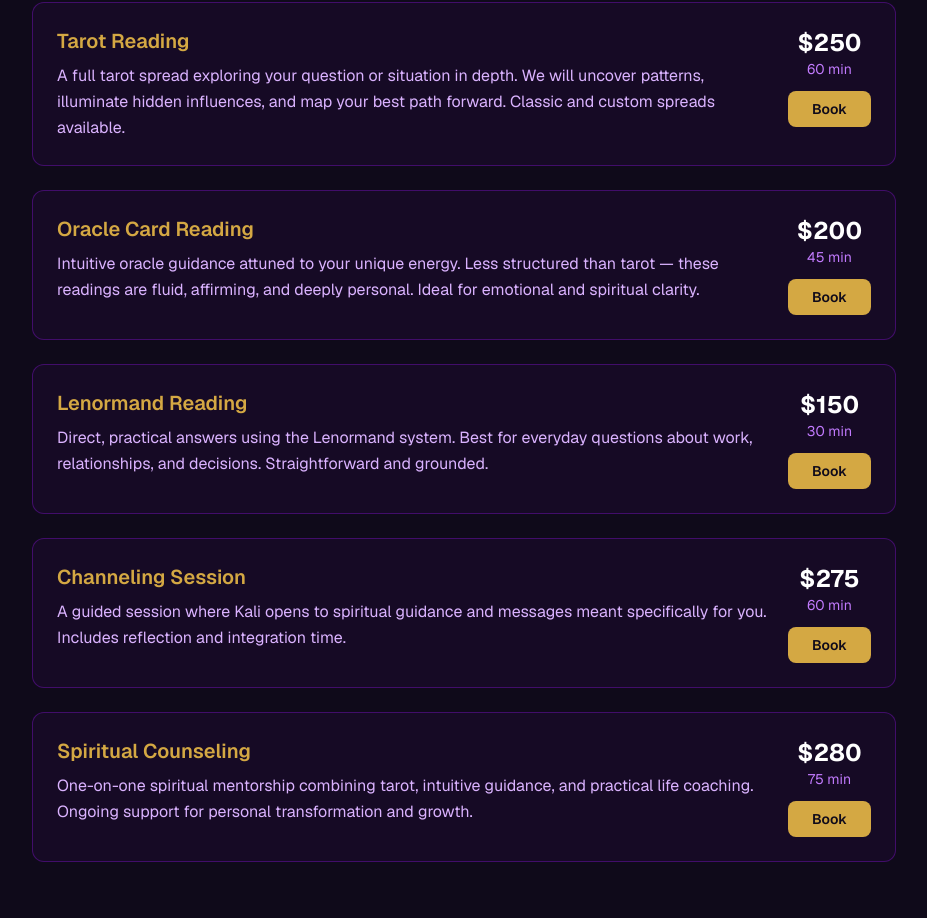
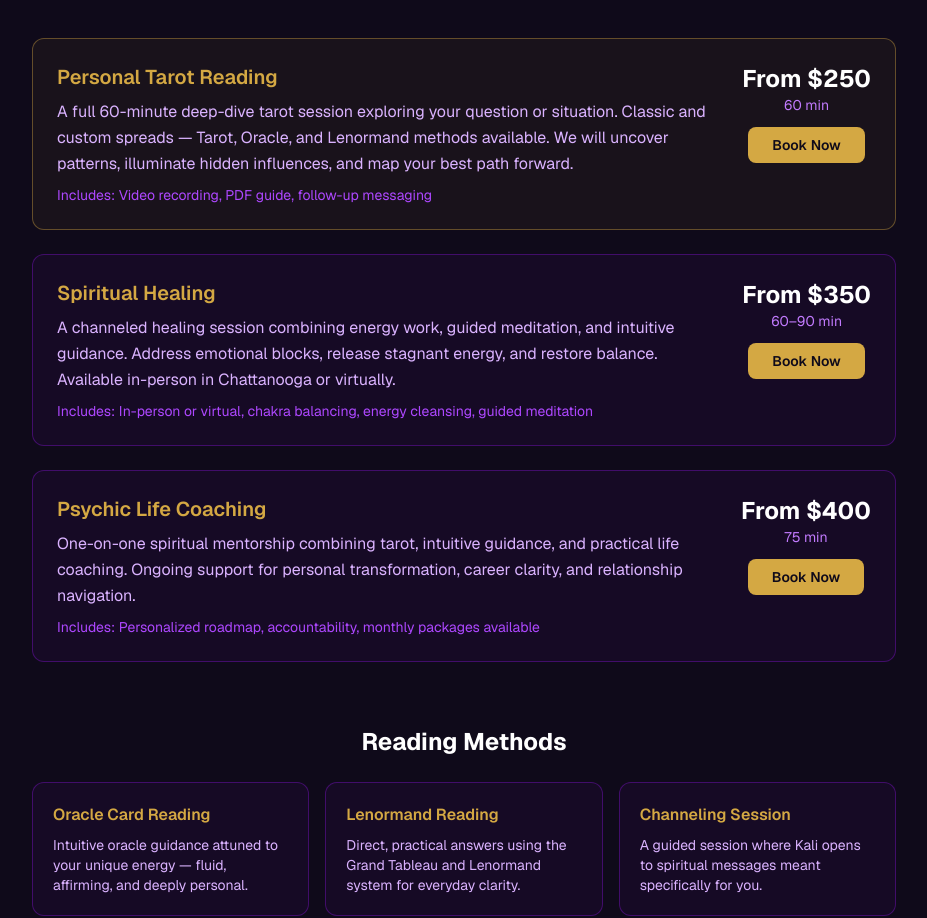
Before and after one commit to Randi-Agent/kalimeister-promo, a Next.js app: page /readings in a window 1280 px wide. Shown: the part 267-1185 px from the top of the page, without its empty margins (176-1103 px from the left). Built offline with nearby package versions, Linux system fonts and the light colour scheme.

Commit message:
fix: align readings page pricing with marketing plan (//)

```diff
--- a/src/app/readings/page.tsx
+++ b/src/app/readings/page.tsx
@@ -1,69 +1,76 @@
 import { Metadata } from "next"
 
 export const metadata: Metadata = {
-  title: "Tarot & Oracle Readings | Kali Meister",
-  description: "Transformative tarot, oracle, Lenormand, channeling, and spiritual counseling sessions with Kali Meister. Virtual and in-person readings available.",
+  title: "Tarot Readings & Spiritual Services | Kali Meister",
+  description: "Personal tarot readings, spiritual healing, and psychic life coaching with Kali Meister. Chattanooga, TN and virtual worldwide. Sessions from $250.",
 }
 
 const readings = [
   {
-    title: "Tarot Reading",
+    title: "Personal Tarot Reading",
+    price: "From $250",
     duration: "60 min",
-    price: "$250",
-    description: "A full tarot spread exploring your question or situation in depth. We will uncover patterns, illuminate hidden influences, and map your best path forward. Classic and custom spreads available.",
+    includes: "Video recording, PDF guide, follow-up messaging",
+    description: "A full 60-minute deep-dive tarot session exploring your question or situation. Classic and custom spreads — Tarot, Oracle, and Lenormand methods available. We will uncover patterns, illuminate hidden influences, and map your best path forward.",
+    primary: true,
   },
   {
-    title: "Oracle Card Reading",
-    duration: "45 min",
-    price: "$200",
-    description: "Intuitive oracle guidance attuned to your unique energy. Less structured than tarot — these readings are fluid, affirming, and deeply personal. Ideal for emotional and spiritual clarity.",
+    title: "Spiritual Healing",
+    price: "From $350",
+    duration: "60–90 min",
+    includes: "In-person or virtual, chakra balancing, energy cleansing, guided meditation",
+    description: "A channeled healing session combining energy work, guided meditation, and intuitive guidance. Address emotional blocks, release stagnant energy, and restore balance. Available in-person in Chattanooga or virtually.",
   },
   {
-    title: "Lenormand Reading",
-    duration: "30 min",
-    price: "$150",
-    description: "Direct, practical answers using the Lenormand system. Best for everyday questions about work, relationships, and decisions. Straightforward and grounded.",
+    title: "Psychic Life Coaching",
+    price: "From $400",
+    duration: "75 min",
+    includes: "Personalized roadmap, accountability, monthly packages available",
+    description: "One-on-one spiritual mentorship combining tarot, intuitive guidance, and practical life coaching. Ongoing support for personal transformation, career clarity, and relationship navigation.",
   },
-  {
-    title: "Channeling Session",
-    duration: "60 min",
-    price: "$275",
-    description: "A guided session where Kali opens to spiritual guidance and messages meant specifically for you. Includes reflection and integration time.",
-  },
-  {
-    title: "Spiritual Counseling",
-    duration: "75 min",
-    price: "$280",
-    description: "One-on-one spiritual mentorship combining tarot, intuitive guidance, and practical life coaching. Ongoing support for personal transformation and growth.",
-  },
+]
+
+const addOns = [
+  { title: "Oracle Card Reading", desc: "Intuitive oracle guidance attuned to your unique energy — fluid, affirming, and deeply personal." },
+  { title: "Lenormand Reading", desc: "Direct, practical answers using the Grand Tableau and Lenormand system for everyday clarity." },
+  { title: "Channeling Session", desc: "A guided session where Kali opens to spiritual messages meant specifically for you." },
 ]
 
 export default function ReadingsPage() {
   return (
     <main className="max-w-4xl mx-auto px-4 py-16">
       <h1 className="text-4xl md:text-5xl font-bold text-white mb-4 text-center">Readings &amp; Sessions</h1>
-      <p className="text-lg text-purple-300 text-center mb-12">
+      <p className="text-lg text-purple-300 text-center mb-4">
         Every session is a sacred space — choose the format that calls to you.
       </p>
-      <div className="space-y-6">
+      <p className="text-sm text-purple-500 text-center mb-12">
+        Everything is negotiable — custom packages available outside these published rates.
+      </p>
+
+      <div className="space-y-6 mb-16">
         {readings.map((reading) => (
           <div
             key={reading.title}
-            className="border border-purple-800/50 rounded-xl p-6 bg-purple-900/10 hover:border-[#d4a843]/50 transition-colors"
+            className={`border rounded-xl p-6 transition-colors ${
+              reading.primary
+                ? "border-[#d4a843]/40 bg-[#d4a843]/5 hover:border-[#d4a843]"
+                : "border-purple-800/50 bg-purple-900/10 hover:border-[#d4a843]/50"
+            }`}
           >
             <div className="flex flex-col md:flex-row md:items-start md:justify-between gap-4">
               <div className="flex-1">
                 <h2 className="text-xl font-semibold text-[#d4a843]">{reading.title}</h2>
                 <p className="text-purple-300 mt-2 leading-relaxed">{reading.description}</p>
+                <p className="text-purple-500 text-sm mt-2">Includes: {reading.includes}</p>
               </div>
               <div className="text-right md:text-center shrink-0">
                 <p className="text-white font-bold text-2xl">{reading.price}</p>
                 <p className="text-purple-400 text-sm">{reading.duration}</p>
                 <a
-                  href="#book"
+                  href="mailto:kali@kalimeister.com?subject=Booking: {reading.title}"
                   className="inline-block mt-3 bg-[#d4a843] text-[#0f0a1a] px-6 py-2 rounded-lg font-semibold text-sm hover:bg-[#f0d870] transition-colors"
                 >
-                  Book
+                  Book Now
                 </a>
               </div>
             </div>
@@ -71,7 +78,19 @@ export default function ReadingsPage() {
         ))}
       </div>
 
-      <div className="mt-16 text-center border border-purple-800/50 rounded-xl p-8 bg-purple-900/10">
+      <section className="mb-16">
+        <h2 className="text-2xl font-bold text-white mb-6 text-center">Reading Methods</h2>
+        <div className="grid grid-cols-1 md:grid-cols-3 gap-4">
+          {addOns.map((item) => (
+            <div key={item.title} className="border border-purple-800/50 rounded-xl p-5 bg-purple-900/10">
+              <h3 className="text-[#d4a843] font-semibold mb-2">{item.title}</h3>
+              <p className="text-purple-300 text-sm">{item.desc}</p>
+            </div>
+          ))}
+        </div>
+      </section>
+
+      <div className="text-center border border-purple-800/50 rounded-xl p-8 bg-purple-900/10">
         <h2 className="text-2xl font-bold text-white mb-4">Not sure which reading is right for you?</h2>
         <p className="text-purple-300 mb-6">Reach out and Kali will help guide you to the right session.</p>
         <a
```
